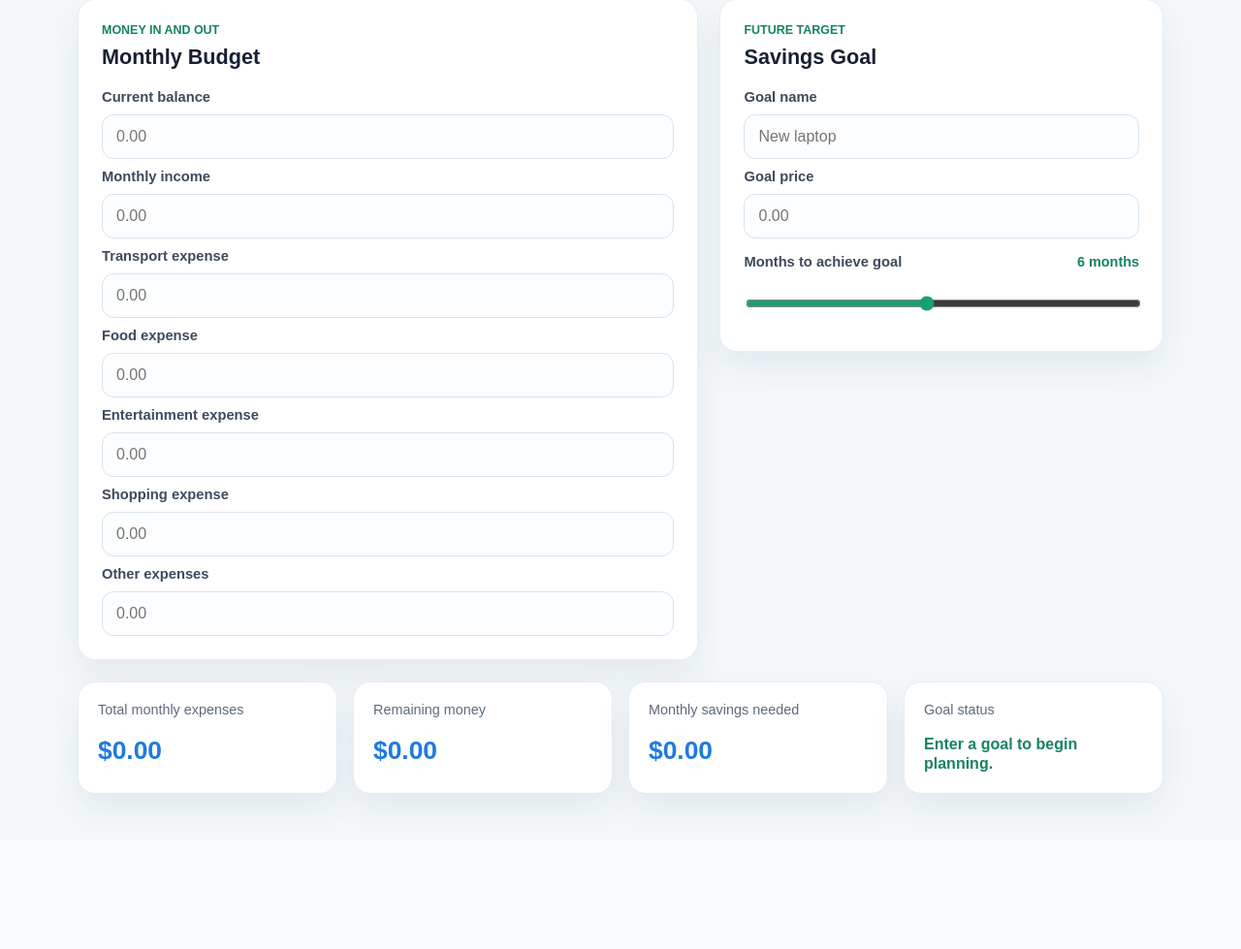
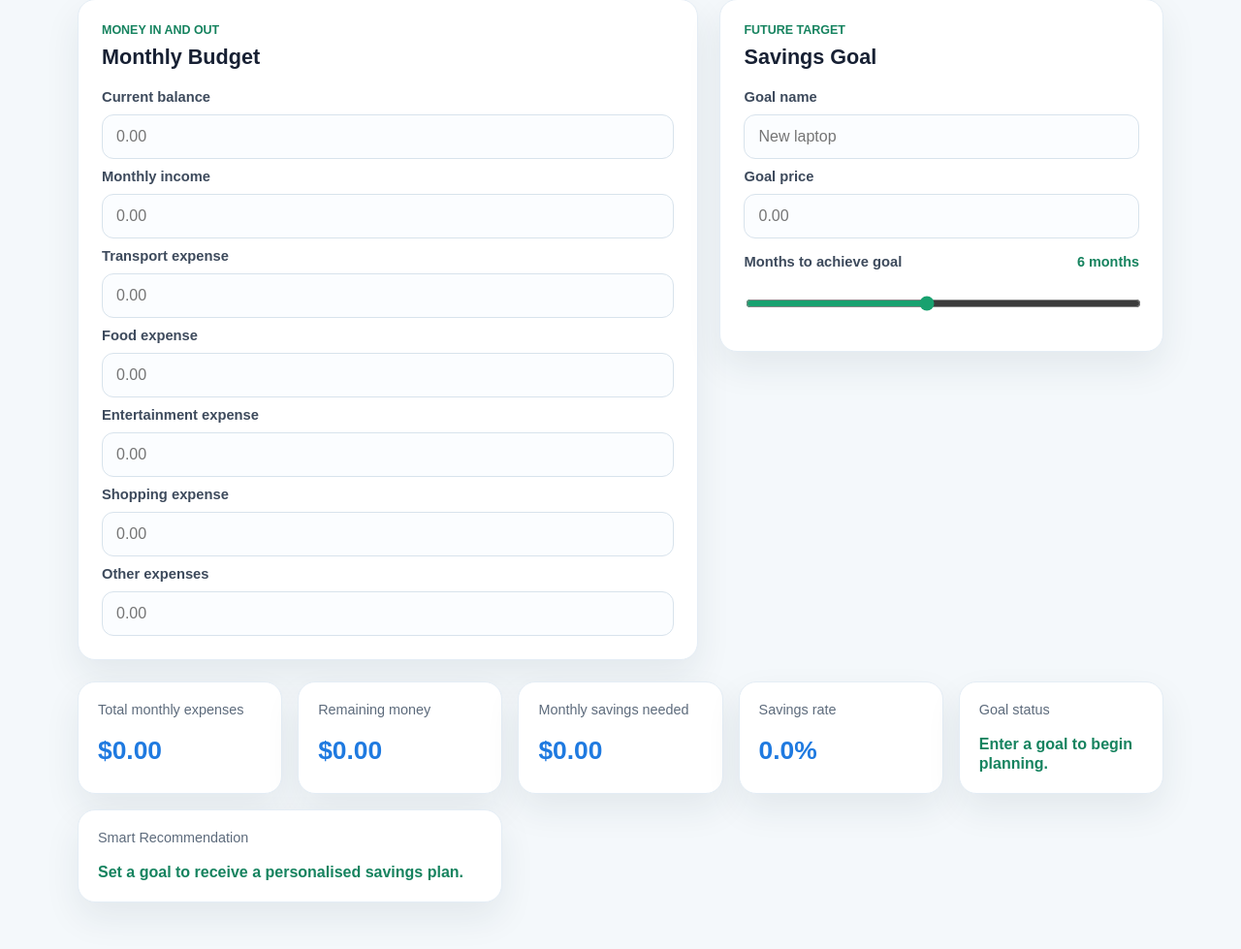
Before and after one commit to praventhika02/SaveWise, a Flask app: page / in a window 1280 px wide. Shown: the part 277-1256 px from the top of the page at 97% size. Before the commit the page ends 1114 px from the top, so only its background shows below. Run offline with Flask 3, Linux system fonts and the light colour scheme.

Commit message:
real calculations added

```diff
--- a/static/script.js
+++ b/static/script.js
@@ -6,7 +6,9 @@ const monthsValue = document.querySelector("#months-value");
 const totalExpensesCard = document.querySelector("#totalExpenses");
 const remainingMoneyCard = document.querySelector("#remainingMoney");
 const monthlySavingsNeededCard = document.querySelector("#monthlySavingsNeeded");
+const savingsRateCard = document.querySelector("#savingsRate");
 const goalStatusCard = document.querySelector("#goalStatus");
+const recommendationTextCard = document.querySelector("#recommendationText");
 
 function getNumber(id) {
     // Number("") becomes 0, so empty fields are safe for beginners to leave blank.
@@ -18,6 +20,10 @@ function formatMoney(amount) {
         style: "currency",
         currency: "USD"
     });
+}
+
+function formatPercent(amount) {
+    return `${amount.toFixed(1)}%`;
 }
 
 function updateMonthsLabel() {
@@ -53,9 +59,13 @@ function calculatePlan() {
     // Divide the goal price by the number of months to find the monthly target.
     const monthlySavingsNeeded = goalPrice / goalMonths;
 
+    // Savings rate shows what percentage of monthly income is still available.
+    const savingsRate = income > 0 ? (availableToSave / income) * 100 : 0;
+
     totalExpensesCard.textContent = formatMoney(totalExpenses);
     remainingMoneyCard.textContent = formatMoney(availableToSave);
     monthlySavingsNeededCard.textContent = formatMoney(monthlySavingsNeeded);
+    savingsRateCard.textContent = formatPercent(savingsRate);
 
     if (goalPrice === 0) {
         goalStatusCard.textContent = "Enter a goal to begin planning.";
@@ -64,6 +74,30 @@ function calculatePlan() {
     } else {
         goalStatusCard.textContent = "Not achievable yet — reduce spending or increase the timeline.";
     }
+
+    const recommendations = [];
+
+    if (goalPrice === 0) {
+        recommendations.push("Set a goal to receive a personalised savings plan.");
+    } else if (availableToSave >= monthlySavingsNeeded) {
+        recommendations.push("You are on track. Try saving this amount consistently each month and avoid unnecessary spending.");
+    } else {
+        // Shortfall is the extra amount needed each month to meet the goal on time.
+        const shortfall = monthlySavingsNeeded - availableToSave;
+
+        recommendations.push(`You need an extra ${formatMoney(shortfall)} per month. Consider reducing food, entertainment or shopping expenses, or increasing your timeline.`);
+    }
+
+    // Wants spending combines entertainment and shopping, then compares it to income.
+    if (income > 0 && entertainment + shopping > income * 0.3) {
+        recommendations.push("Your wants spending is quite high. Cutting small lifestyle expenses can help you reach your goal faster.");
+    }
+
+    if (income > 0 && savingsRate < 20) {
+        recommendations.push("Your savings rate is below 20%. A stronger savings habit will improve your financial stability.");
+    }
+
+    recommendationTextCard.textContent = recommendations.join(" ");
 }
 
 formInputs.forEach((input) => {
--- a/static/style.css
+++ b/static/style.css
@@ -156,7 +156,7 @@ input[type="range"] {
 
 .results-grid {
     display: grid;
-    grid-template-columns: repeat(4, 1fr);
+    grid-template-columns: repeat(auto-fit, minmax(210px, 1fr));
     gap: 16px;
     margin-top: 22px;
 }
@@ -177,16 +177,25 @@ input[type="range"] {
     line-height: 1.25;
 }
 
-#goalStatus {
+#goalStatus,
+#recommendationText {
     display: block;
     color: #16835f;
     font-size: 1rem;
+}
+
+.recommendation-card {
+    grid-column: span 2;
 }
 
 @media (max-width: 820px) {
     .dashboard-grid,
     .results-grid {
         grid-template-columns: 1fr;
+    }
+
+    .recommendation-card {
+        grid-column: auto;
     }
 
     .topbar {
--- a/templates/index.html
+++ b/templates/index.html
@@ -91,8 +91,18 @@
             </article>
 
             <article class="result-card">
+                <p>Savings rate</p>
+                <strong id="savingsRate">0.0%</strong>
+            </article>
+
+            <article class="result-card">
                 <p>Goal status</p>
                 <strong id="goalStatus">Enter a goal to begin planning.</strong>
+            </article>
+
+            <article class="result-card recommendation-card">
+                <p>Smart Recommendation</p>
+                <strong id="recommendationText">Set a goal to receive a personalised savings plan.</strong>
             </article>
         </section>
     </main>
```
